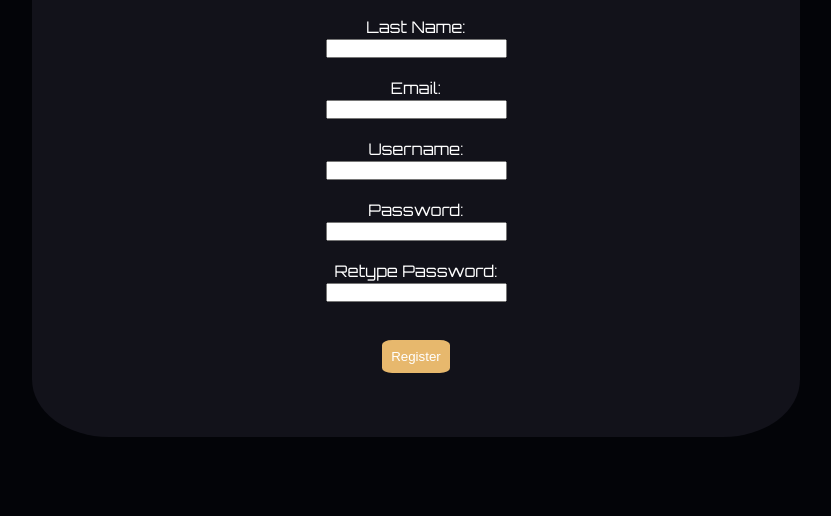
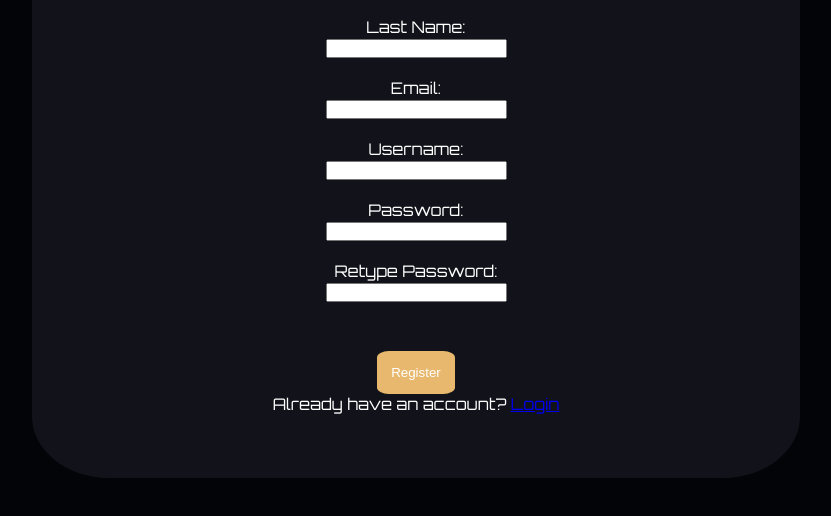
Before and after one commit to Ruzan-Mohamed/MovieSite, a plain HTML site: page index.html in a window 1280 px wide. Shown: the part 338-854 px from the top of the page, without its empty margins (224-1055 px from the left). Drawn offline with Linux system fonts and the light colour scheme.

Commit message:
update form

```diff
--- a/index.html
+++ b/index.html
@@ -51,6 +51,8 @@
         <div class="login_btn">
           <!-- Submit Button -->
           <button type="submit">Register</button>
+
+          <p>Already have an account? <a href="#login">Login</a></p>
         </div>
       </form>
     </div>
```
